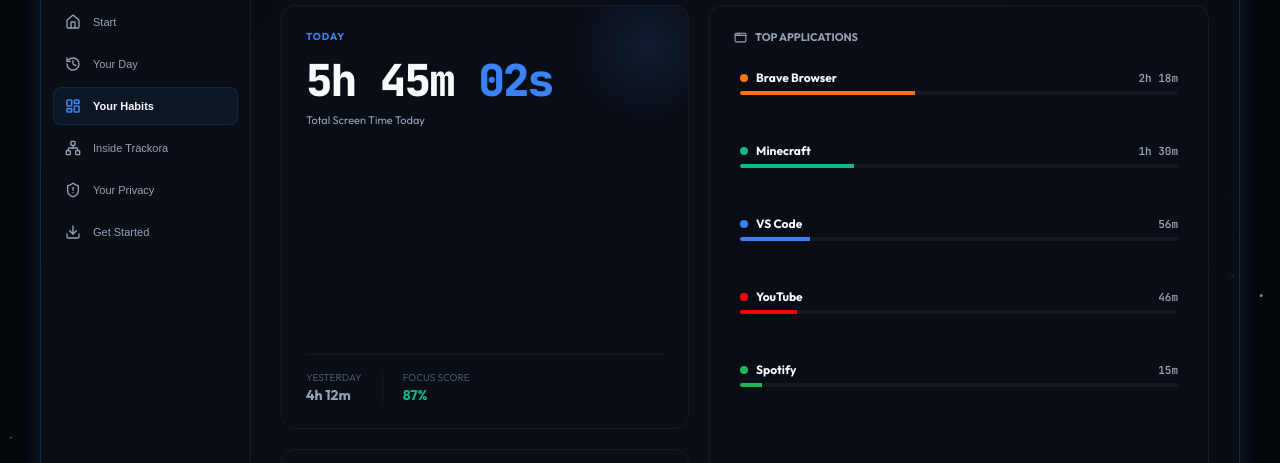
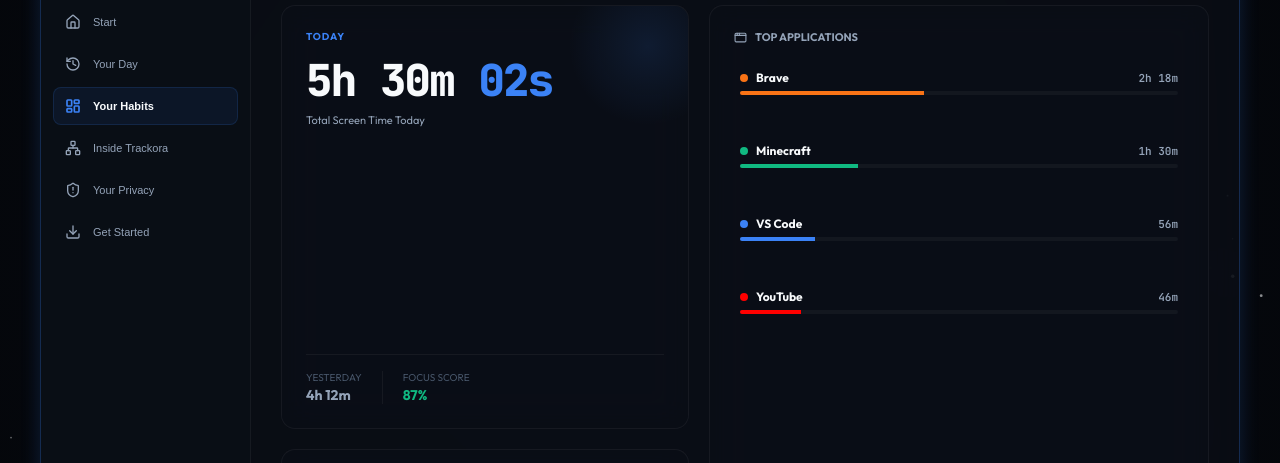
Before and after one commit to SamXop123/Trackora, a Next.js app in the folder landing/: page / in a window 1280 px wide. Both pictures are taken after a click on the button "Your Habits". Shown: the part 150-613 px from the top of the page. Built offline with nearby package versions, Linux system fonts and the light colour scheme.

Commit message:
Update DashboardView.tsx

```diff
--- a/landing/src/components/views/DashboardView.tsx
+++ b/landing/src/components/views/DashboardView.tsx
@@ -9,16 +9,15 @@
 }
 
 const APPS_METRICS = [
-  { name: "Brave Browser", duration: "2h 18m", pct: 40, color: "#f97316", detail: "Researching reference APIs and design assets." },
-  { name: "Minecraft", duration: "1h 30m", pct: 26, color: "#10b981", detail: "Playing Minecraft. Creative sandbox session." },
-  { name: "VS Code", duration: "56m", pct: 16, color: "#3b82f6", detail: "Writing code. Refining database sync logic." },
-  { name: "YouTube", duration: "46m", pct: 13, color: "#ff0000", detail: "Watching design showcases and keynotes in browser." },
-  { name: "Spotify", duration: "15m", pct: 5, color: "#1db954", detail: "Listening to focus beats and ambient audio." },
+  { name: "Brave", duration: "2h 18m", pct: 42, color: "#f97316", detail: "Researching reference APIs and design assets." },
+  { name: "Minecraft", duration: "1h 30m", pct: 27, color: "#10b981", detail: "Playing Minecraft. Creative sandbox session." },
+  { name: "VS Code", duration: "56m", pct: 17, color: "#3b82f6", detail: "Writing code. Refining database sync logic." },
+  { name: "YouTube", duration: "46m", pct: 14, color: "#ff0000", detail: "Watching design showcases and keynotes in browser." },
 ];
 
 export default function DashboardView({ onComplete }: DashboardViewProps) {
   const [seconds, setSeconds] = useState(0);
-  const [minutes, setMinutes] = useState(45);
+  const [minutes, setMinutes] = useState(30);
   const [hours, setHours] = useState(5);
   const [activeHoverApp, setActiveHoverApp] = useState<number | null>(null);
 
```
